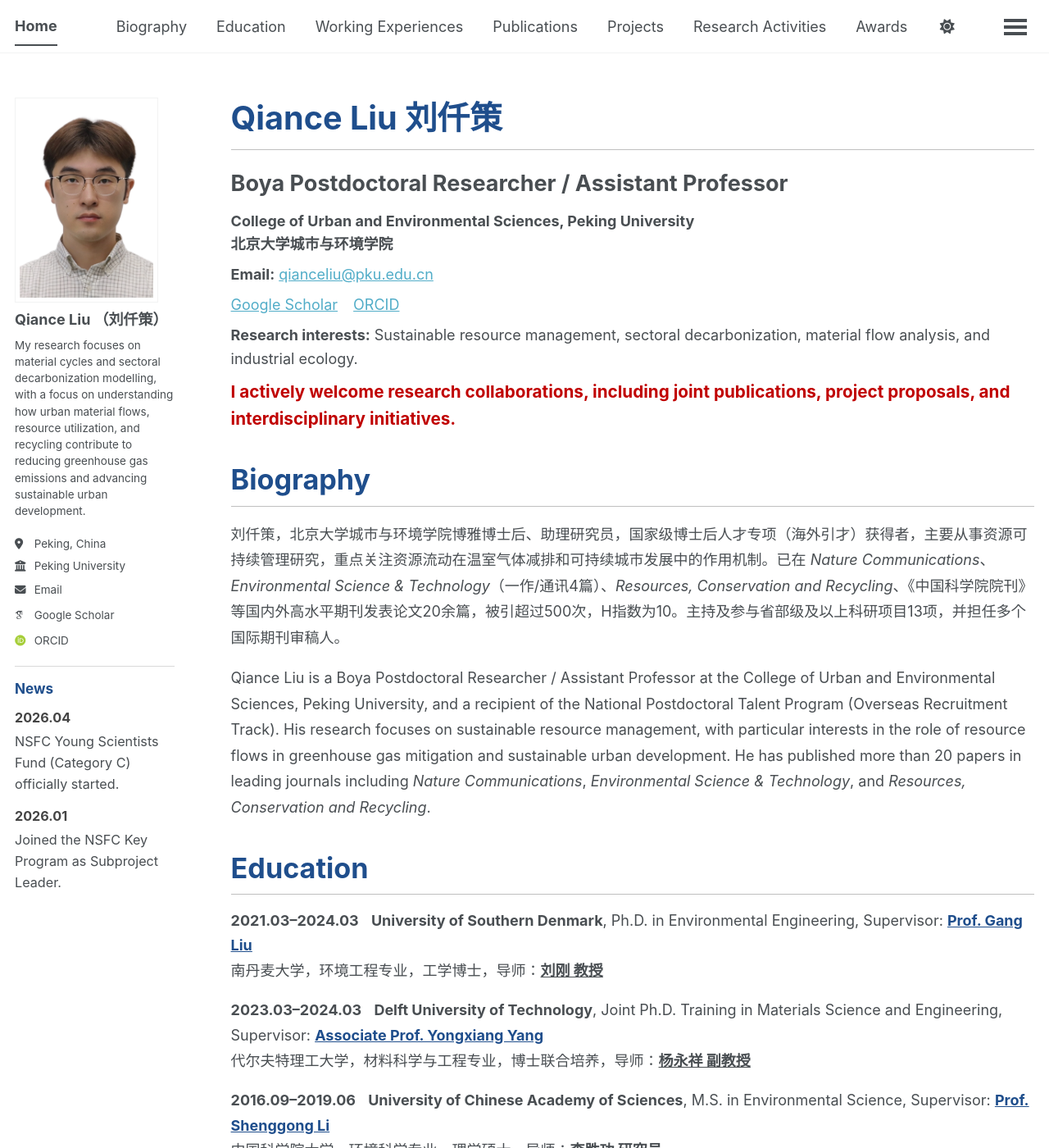
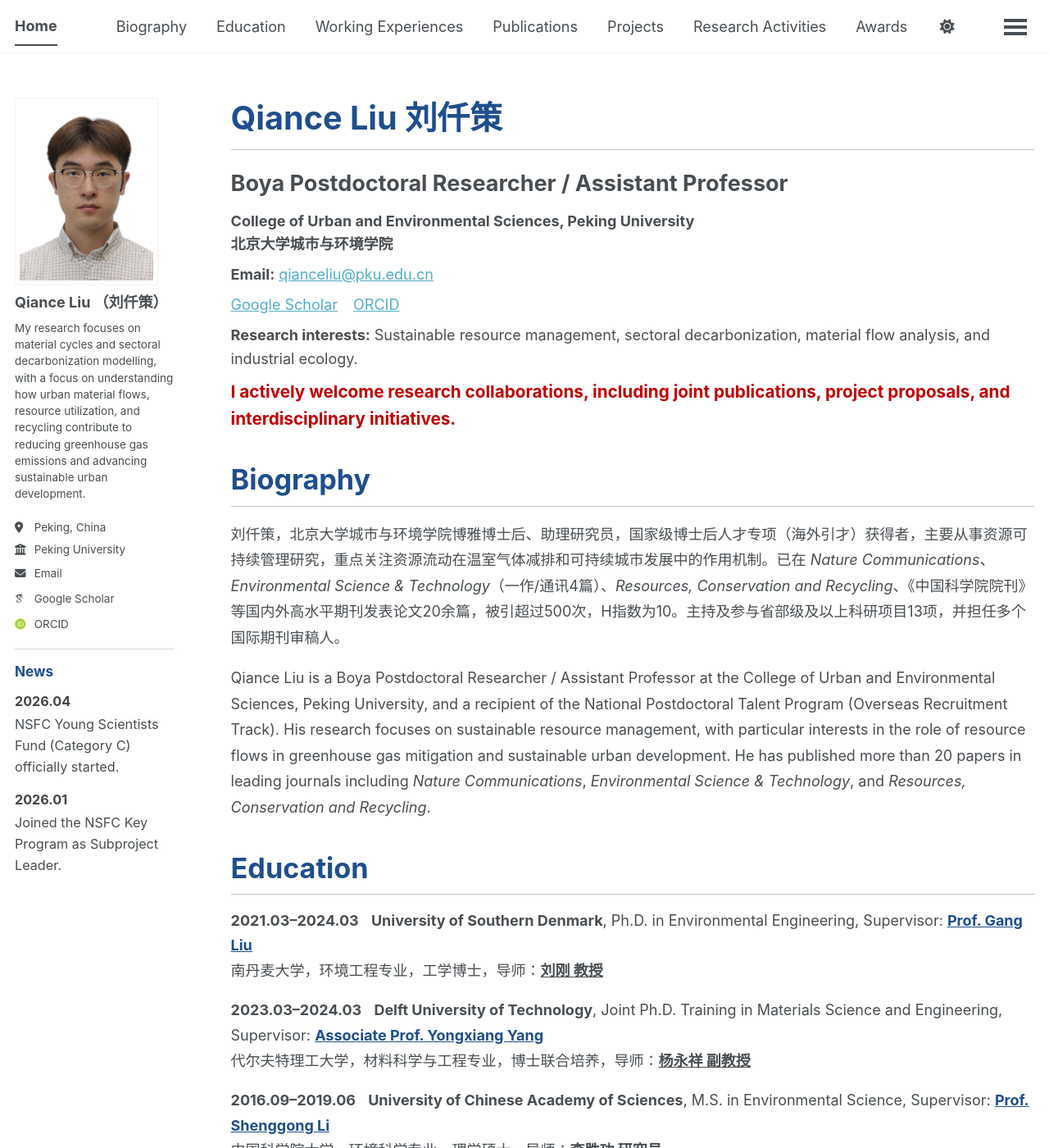
Before and after one commit to QianceLIU/qianceliu.github.io, a Jekyll site: the page built from _pages/about.md, in a window 1280 px wide and 1400 px high. Shown: the whole window at 82% size. Built offline with Jekyll 4.4.1, drawn with Linux system fonts in a browser that asks for light colours; some web fonts are replaced; a script bundle is joined from its source files by our own code; library files that are not in the unit come from our copies.

Commit message:
Update author-profile.html

```diff
--- a/_includes/author-profile.html
+++ b/_includes/author-profile.html
@@ -51,8 +51,8 @@
   }
 
   .author__avatar img {
-    width: 250px;  /* 设置头像宽度 */
-    height: 250px; /* 设置头像高度 */
+    width: 100%;  /* 设置头像宽度 */
+    height: auto; /* 设置头像高度 */
     object-fit: cover; /* 保证图片填充区域 */
     border-radius: 0 !important; /* 保持方形 */
   }
```
